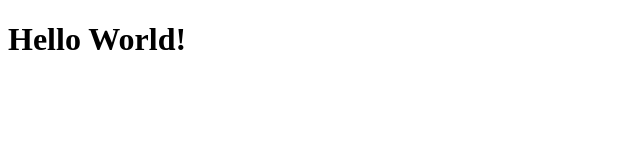
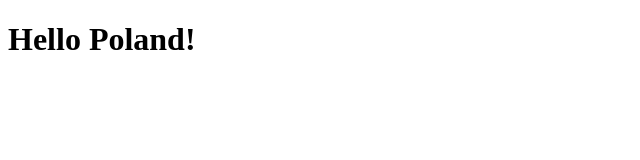
Before and after one commit to mecinas/aks-devops-learn, a plain HTML site: page Docker/index.html in a window 1280 px wide. Shown: the full height of the page, 0-640 px from the left. Drawn offline with Linux system fonts and the light colour scheme.

Commit message:
check pipeline

```diff
--- a/Docker/index.html
+++ b/Docker/index.html
@@ -6,7 +6,7 @@
   </head>
   <body>
     <h1>
-      Hello World!
+      Hello Poland!
     </h1>
   </body>
 </html>
```
